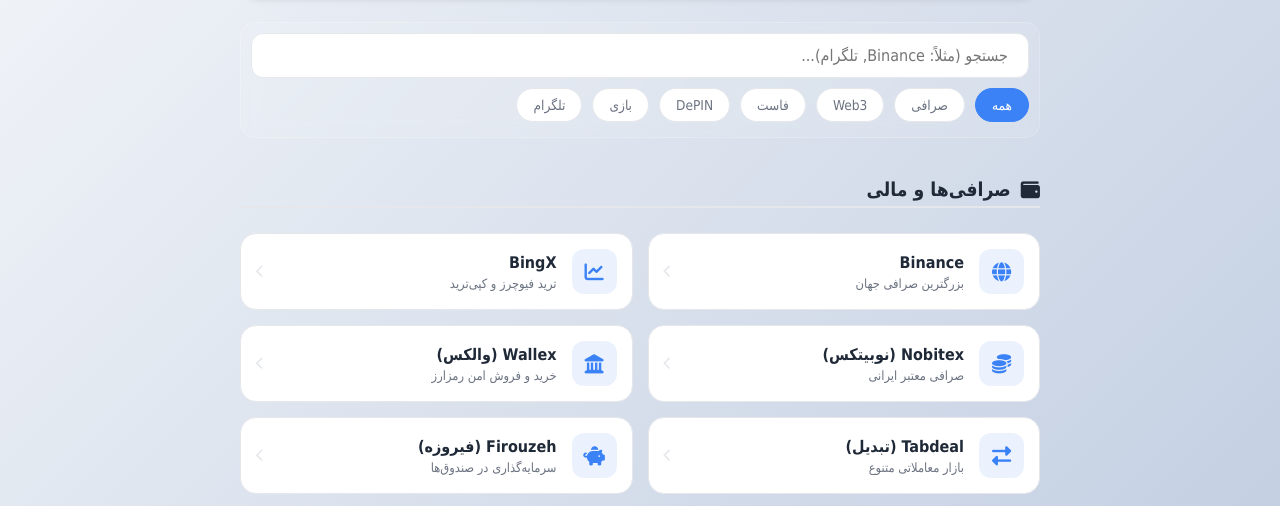
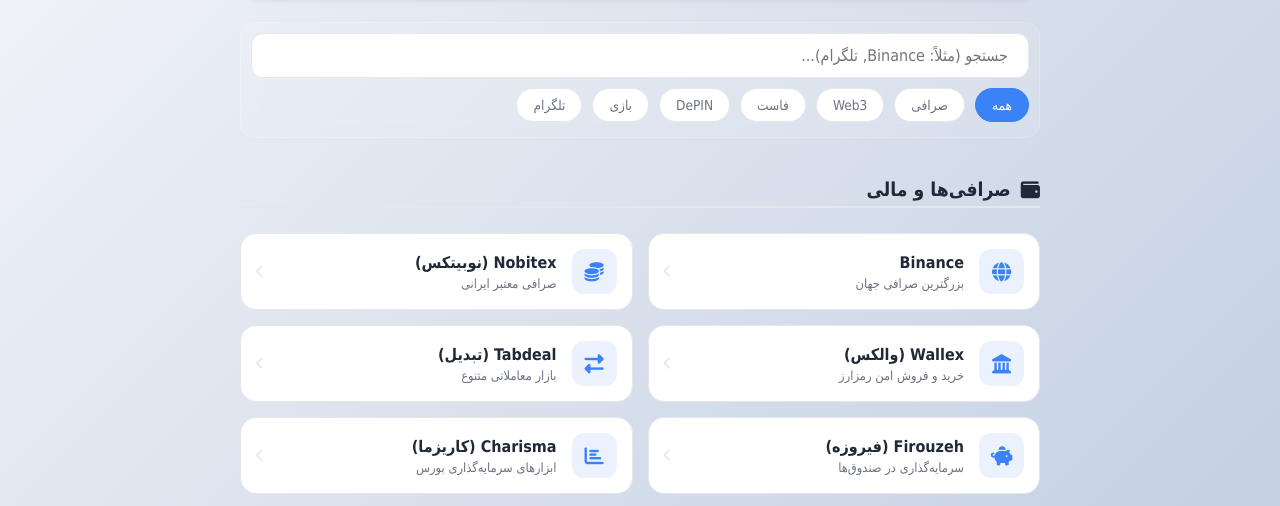
Before and after one commit to paymon1/links, a plain HTML site: page index.html in a window 1280 px wide. Shown: the part 252-758 px from the top of the page. Drawn offline with Linux system fonts and the light colour scheme; a small style sheet from the web is missing.

Commit message:
Update index.html

```diff
--- a/index.html
+++ b/index.html
@@ -317,14 +317,7 @@
                 <div class="link-arrow"><i class="fas fa-chevron-left"></i></div>
             </a>
 
-            <a href="https://bingx.com/invite/9NNUWM" target="_blank" class="link-card exchange-link">
-                <div class="link-icon"><i class="fas fa-chart-line"></i></div>
-                <div class="link-details">
-                    <span class="link-title">BingX</span>
-                    <span class="link-description">ترید فیوچرز و کپی‌ترید</span>
-                </div>
-                <div class="link-arrow"><i class="fas fa-chevron-left"></i></div>
-            </a>
+
 
              <a href="https://nobitex.ir/signup/?refcode=2817185" target="_blank" class="link-card exchange-link">
                 <div class="link-icon"><i class="fas fa-coins"></i></div>
```
